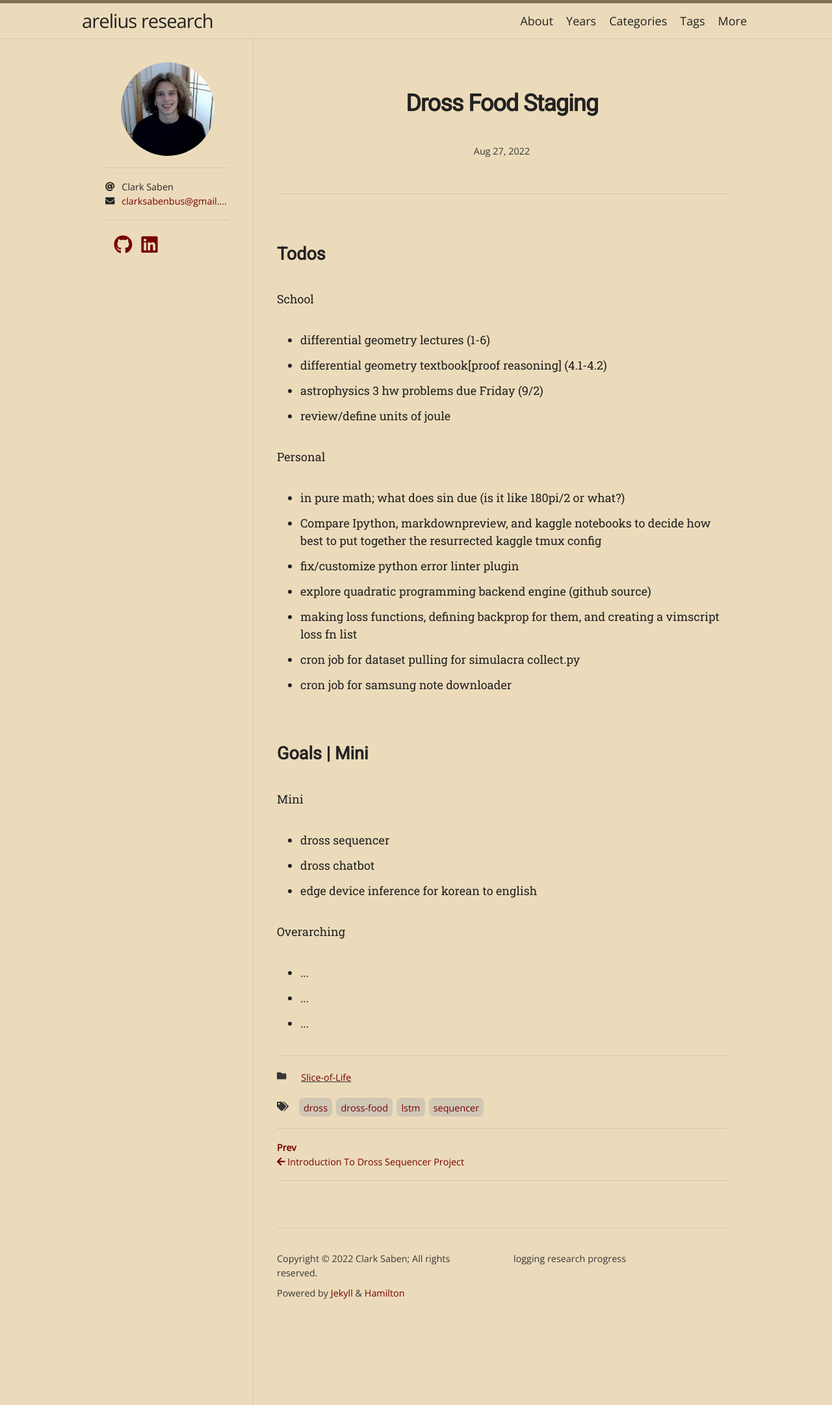
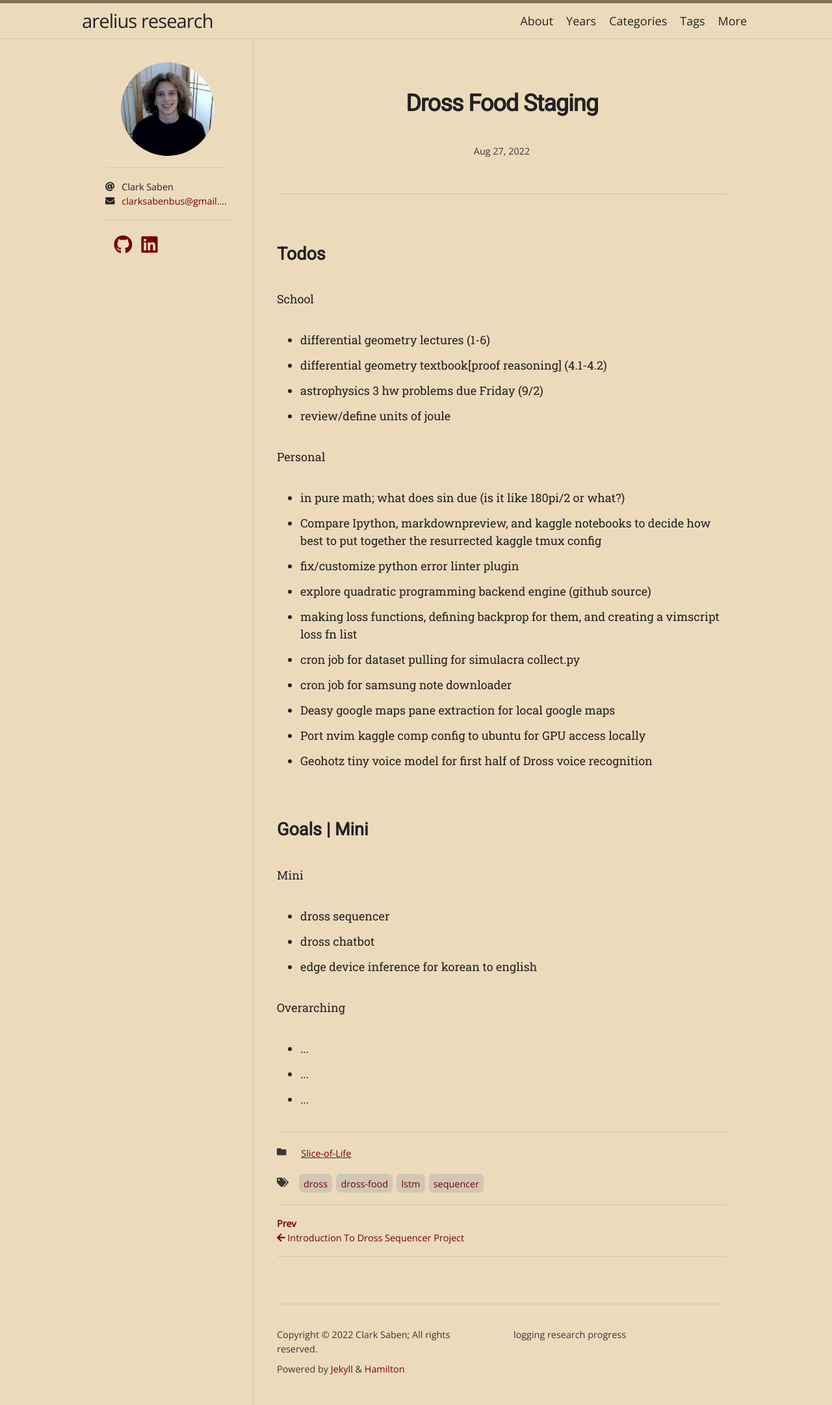
Before and after one commit to zivong/jekyll-theme-hamilton, a Jekyll site: the page built from _posts/2022-08-27-Dross-Food-Staging.md, in a window 1280 px wide. Shown: the whole page at 65% size. Built offline with Jekyll 4.4.1, drawn with Linux system fonts in a browser that asks for light colours; nearby versions of some CDN libraries; some web fonts are replaced.

Commit message:
added smore

```diff
--- a/_posts/2022-08-27-Dross-Food-Staging.md
+++ b/_posts/2022-08-27-Dross-Food-Staging.md
@@ -31,6 +31,9 @@ Personal
 <li>making loss functions, defining backprop for them, and creating a vimscript loss fn list</li>
 <li>cron job for dataset pulling for simulacra collect.py</li>
 <li>cron job for samsung note downloader</li>
+<li>Deasy google maps pane extraction for local google maps</li>
+<li>Port nvim kaggle comp config to ubuntu for GPU access locally</li>
+<li>Geohotz tiny voice model for first half of Dross voice recognition</li>
 </ul>
 
 
```
